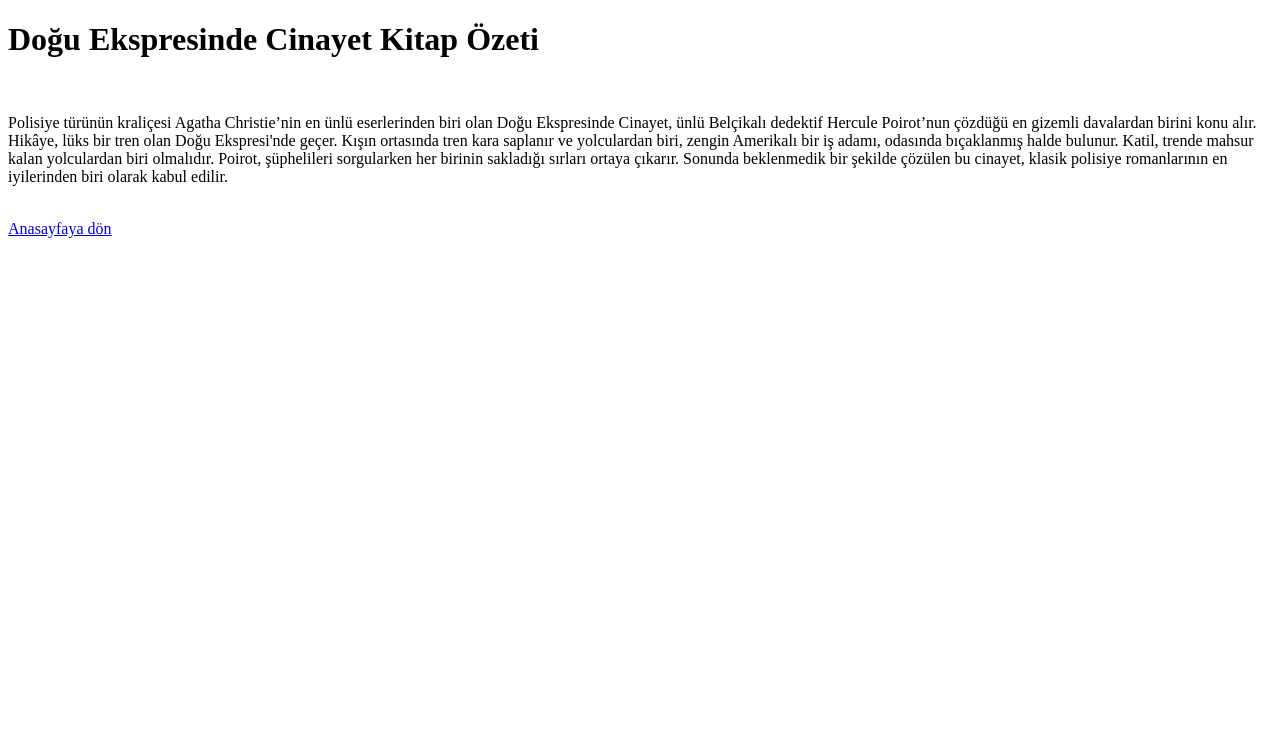
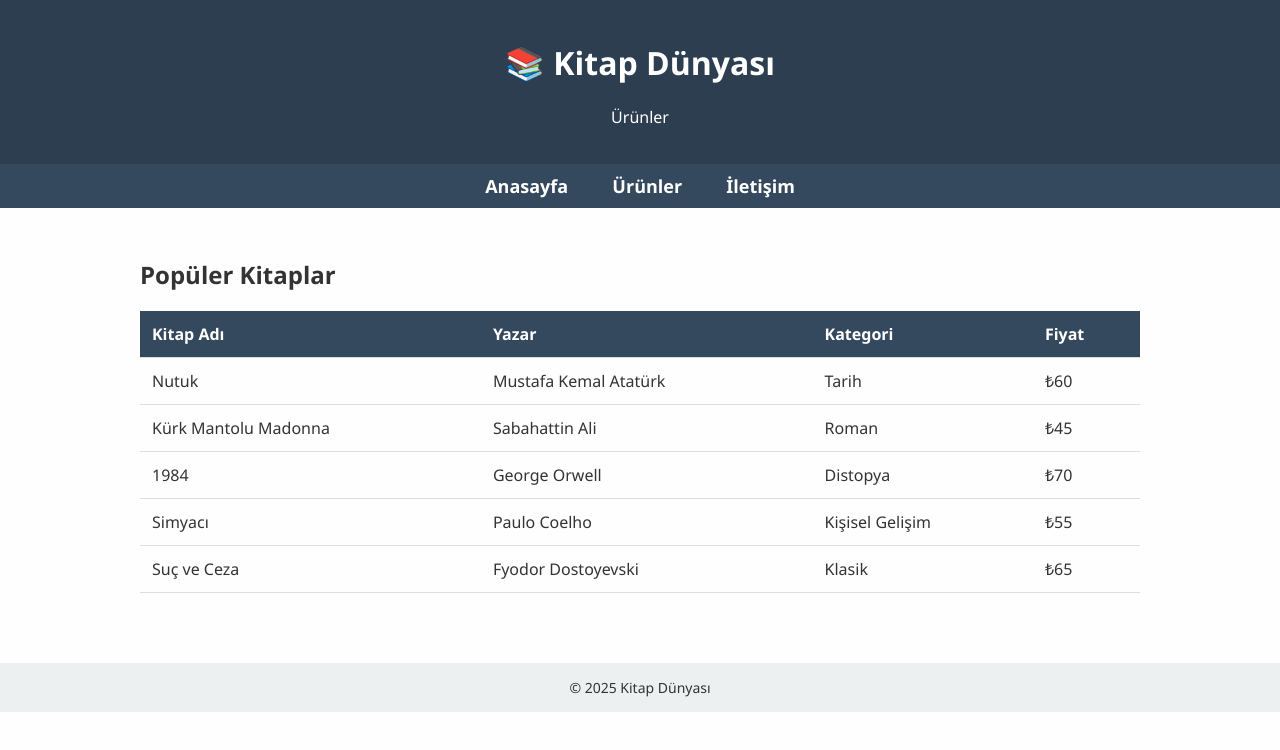
Before and after one commit to aserdal/SamilErdal, a plain HTML site: page Doğu_Ekspresinde_Cinayet.html in a window 1280 px wide. Drawn offline with Linux system fonts and the light colour scheme.

Commit message:
Update Doğu_Ekspresinde_Cinayet.html

```diff
--- a/Doğu_Ekspresinde_Cinayet.html
+++ b/Doğu_Ekspresinde_Cinayet.html
@@ -1,22 +1,98 @@
-
 <!DOCTYPE html>
 <html lang="tr">
 <head>
-    <meta charset="UTF-8">
-    <meta name="viewport" content="width=device-width, initial-scale=1.0">
-    <title> Doğu Ekspresinde Cinayet (Agatha Christie)   </title>
-
+  <meta charset="UTF-8">
+  <title>Ürünler</title>
+  <style>
+    body { margin: 0; font-family: 'Segoe UI', sans-serif; background: #fefefe; color: #333; }
+    header { background: #2c3e50; color: white; padding: 20px; text-align: center; }
+    nav { background: #34495e; padding: 10px 0; text-align: center; }
+    nav a { color: white; text-decoration: none; margin: 0 20px; font-weight: bold; font-size: 18px; }
+    nav a:hover { text-decoration: underline; }
+    main { padding: 30px; max-width: 1000px; margin: auto; }
+    footer { background: #ecf0f1; text-align: center; padding: 15px; margin-top: 40px; font-size: 14px; }
+    table {
+      width: 100%;
+      border-collapse: collapse;
+      margin-top: 20px;
+    }
+    th, td {
+      padding: 12px;
+      text-align: left;
+      border-bottom: 1px solid #ddd;
+    }
+    th {
+      background-color: #34495e;
+      color: white;
+    }
+    tr:hover {
+      background-color: #f2f2f2;
+    }
+  </style>
 </head>
 <body>
-    <h1> Doğu Ekspresinde Cinayet Kitap Özeti</h1>
-    <br>
 
+  <header>
+    <h1>📚 Kitap Dünyası</h1>
+    <p>Ürünler</p>
+  </header>
 
-    <p>Polisiye türünün kraliçesi Agatha Christie’nin en ünlü eserlerinden biri olan Doğu Ekspresinde Cinayet, ünlü Belçikalı dedektif Hercule Poirot’nun çözdüğü en gizemli davalardan birini konu alır. Hikâye, lüks bir tren olan Doğu Ekspresi'nde geçer. Kışın ortasında tren kara saplanır ve yolculardan biri, zengin Amerikalı bir iş adamı, odasında bıçaklanmış halde bulunur. Katil, trende mahsur kalan yolculardan biri olmalıdır. Poirot, şüphelileri sorgularken her birinin sakladığı sırları ortaya çıkarır. Sonunda beklenmedik bir şekilde çözülen bu cinayet, klasik polisiye romanlarının en iyilerinden biri olarak kabul edilir.
+  <nav>
+    <a href="anasayfa.html" target="_blank">Anasayfa</a>
 
-    </p> <br>
+    <a href="urunler.html" target="_blank">Ürünler</a>
+    <a href="iletisim.html" target="_blank">İletişim</a>
+  </nav>
 
+  <main>
+    <h2>Popüler Kitaplar</h2>
+    <table>
+      <thead>
+        <tr>
+          <th>Kitap Adı</th>
+          <th>Yazar</th>
+          <th>Kategori</th>
+          <th>Fiyat</th>
+        </tr>
+      </thead>
+      <tbody>
+        <tr>
+          <td>Nutuk</td>
+          <td>Mustafa Kemal Atatürk</td>
+          <td>Tarih</td>
+          <td>₺60</td>
+        </tr>
+        <tr>
+          <td>Kürk Mantolu Madonna</td>
+          <td>Sabahattin Ali</td>
+          <td>Roman</td>
+          <td>₺45</td>
+        </tr>
+        <tr>
+          <td>1984</td>
+          <td>George Orwell</td>
+          <td>Distopya</td>
+          <td>₺70</td>
+        </tr>
+        <tr>
+          <td>Simyacı</td>
+          <td>Paulo Coelho</td>
+          <td>Kişisel Gelişim</td>
+          <td>₺55</td>
+        </tr>
+        <tr>
+          <td>Suç ve Ceza</td>
+          <td>Fyodor Dostoyevski</td>
+          <td>Klasik</td>
+          <td>₺65</td>
+        </tr>
+      </tbody>
+    </table>
+  </main>
 
-            <a href="index.html">Anasayfaya dön</a>
+  <footer>
+    &copy; 2025 Kitap Dünyası
+  </footer>
+
 </body>
 </html>
```
